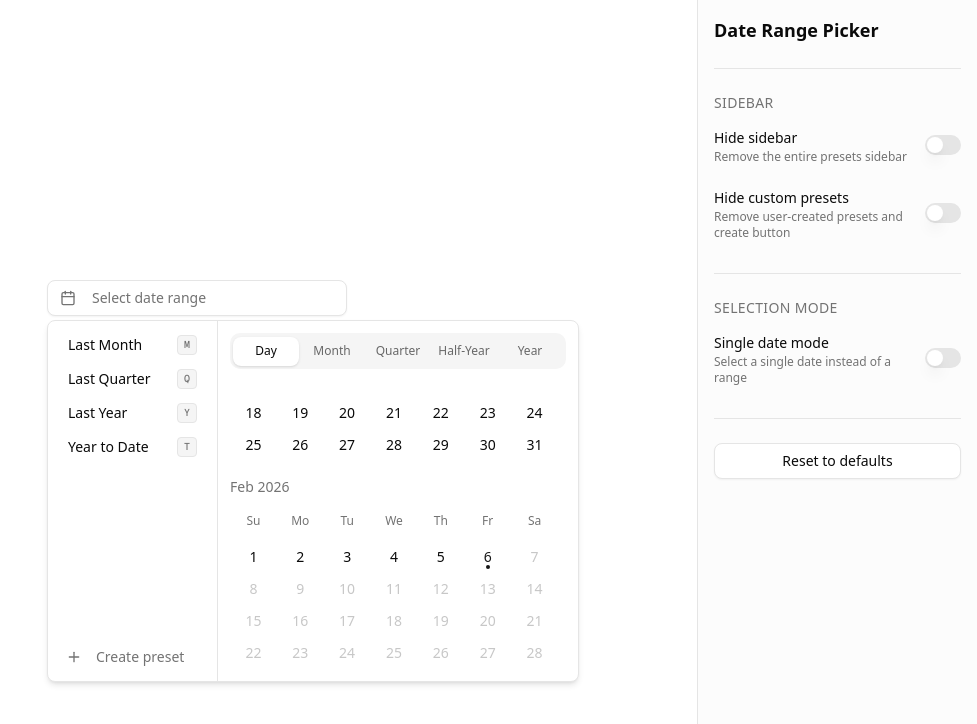
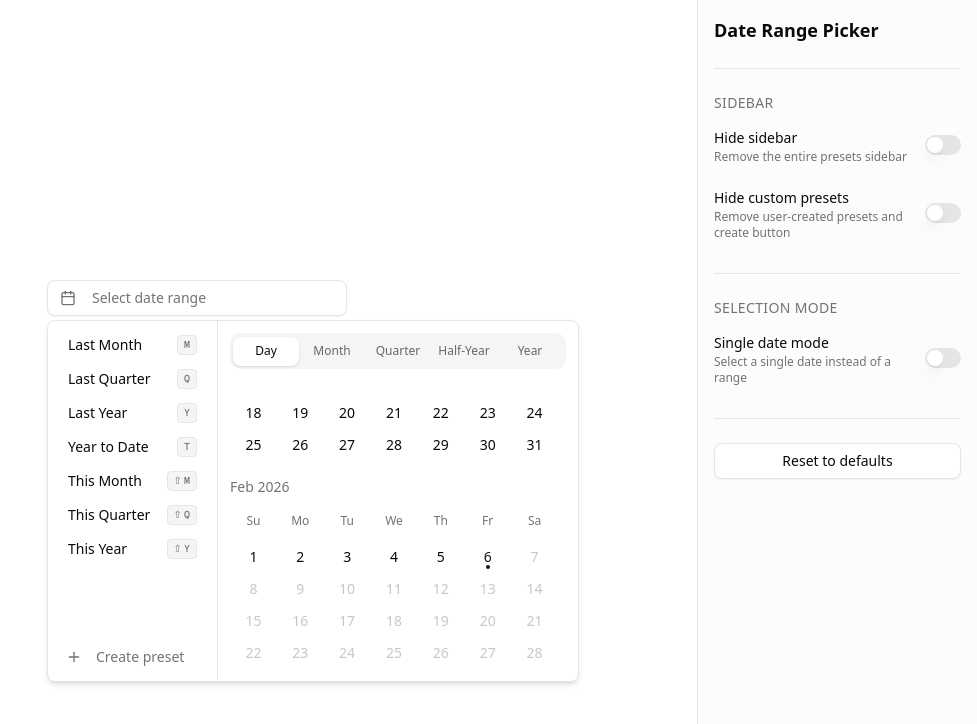
Before and after one commit to pineappleboogie/accounting-date-range-picker, a Next.js app: page / in a window 1280 px wide. Both pictures are taken after a click on the button "Select date range". Shown: the top 724 px of the page, without its empty margins (303-1280 px from the left). Built offline with nearby package versions, Linux system fonts and the light colour scheme.

Commit message:
New presets

```diff
--- a/components/date-range-picker/kbd.tsx
+++ b/components/date-range-picker/kbd.tsx
@@ -6,14 +6,19 @@ interface KbdProps {
 }
 
 export function Kbd({ shortcut, className }: KbdProps) {
+  // Check if shortcut has shift modifier
+  const hasShift = /shift\+/i.test(shortcut);
+  const key = shortcut.replace(/shift\+/i, "").toUpperCase();
+
   return (
     <kbd
       className={cn(
-        "inline-flex items-center justify-center rounded border bg-muted px-1.5 py-0.5 font-mono text-[10px] font-medium text-muted-foreground",
+        "inline-flex items-center justify-center rounded border bg-muted px-1.5 py-0.5 text-[10px] font-medium text-muted-foreground",
         className
       )}
     >
-      {shortcut}
+      {hasShift && <span className="font-sans mr-0.5">⇧</span>}
+      <span className="font-mono">{key}</span>
     </kbd>
   );
 }
--- a/components/date-range-picker/use-preset-shortcuts.ts
+++ b/components/date-range-picker/use-preset-shortcuts.ts
@@ -15,7 +15,7 @@ export function usePresetShortcuts(
 ) {
   useEffect(() => {
     function handleKeyDown(event: KeyboardEvent) {
-      // Ignore if modifier keys are pressed (let browser handle those)
+      // Ignore if meta/ctrl/alt are pressed (let browser handle those)
       if (event.metaKey || event.ctrlKey || event.altKey) {
         return;
       }
@@ -31,7 +31,20 @@ export function usePresetShortcuts(
       }
 
       const key = event.key.toUpperCase();
-      const preset = presets.find((p) => p.shortcut.toUpperCase() === key);
+      const hasShift = event.shiftKey;
+
+      // Find matching preset
+      const preset = presets.find((p) => {
+        const shortcut = p.shortcut.toLowerCase();
+        if (shortcut.startsWith("shift+")) {
+          // Shift modifier required
+          const shortcutKey = shortcut.replace("shift+", "").toUpperCase();
+          return hasShift && key === shortcutKey;
+        } else {
+          // No shift modifier
+          return !hasShift && key === p.shortcut.toUpperCase();
+        }
+      });
 
       if (preset) {
         event.preventDefault();
--- a/components/date-range-picker/utils.ts
+++ b/components/date-range-picker/utils.ts
@@ -71,6 +71,30 @@ export function getYearToDate(): DateRange {
   return {
     from: startOfYear(now),
     to: now,
+  };
+}
+
+export function getThisMonth(): DateRange {
+  const now = new Date();
+  return {
+    from: startOfMonth(now),
+    to: endOfMonth(now),
+  };
+}
+
+export function getThisQuarter(): DateRange {
+  const now = new Date();
+  return {
+    from: startOfQuarter(now),
+    to: endOfQuarter(now),
+  };
+}
+
+export function getThisYear(): DateRange {
+  const now = new Date();
+  return {
+    from: startOfYear(now),
+    to: endOfYear(now),
   };
 }
 
--- a/components/date-range-picker/variants/sidebar-presets.tsx
+++ b/components/date-range-picker/variants/sidebar-presets.tsx
@@ -12,6 +12,9 @@ import {
   getLastQuarter,
   getLastYear,
   getYearToDate,
+  getThisMonth,
+  getThisQuarter,
+  getThisYear,
   detectRangeType,
   RangeType,
   PresetMode,
@@ -50,6 +53,9 @@ const QUICK_PRESETS = [
   { label: "Last Quarter", shortcut: "Q", getValue: getLastQuarter },
   { label: "Last Year", shortcut: "Y", getValue: getLastYear },
   { label: "Year to Date", shortcut: "T", getValue: getYearToDate },
+  { label: "This Month", shortcut: "shift+M", getValue: getThisMonth },
+  { label: "This Quarter", shortcut: "shift+Q", getValue: getThisQuarter },
+  { label: "This Year", shortcut: "shift+Y", getValue: getThisYear },
 ] as const;
 
 export function SidebarPresetsVariant({
```
